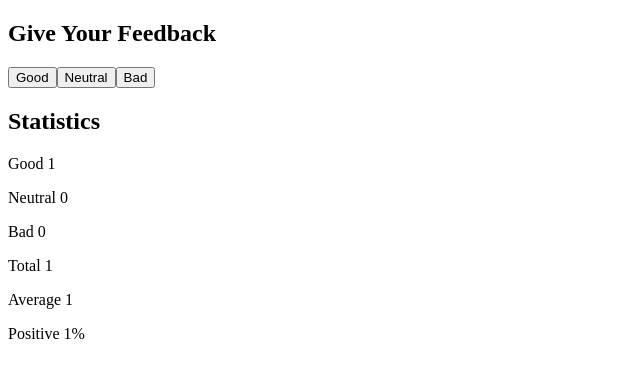
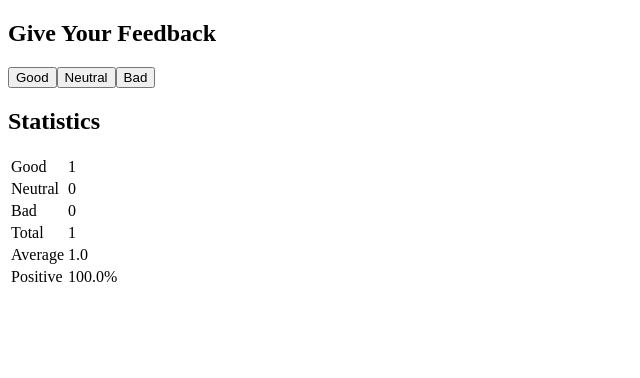
Before and after one commit to bazwright70/fullstackopen2021, a React (Create React App) app in the folder Part1/unicafe/: page / in a window 1280 px wide. Both pictures are taken after a click on the button "Good". Shown: the top 378 px of the page, without its empty margins (0-640 px from the left). Built offline with nearby package versions, Linux system fonts and the light colour scheme.

Commit message:
1.11 - unicafe - display stats in html table with formatted decimal places

```diff
--- a/Part1/unicafe/src/App.js
+++ b/Part1/unicafe/src/App.js
@@ -9,7 +9,9 @@ const Button = ({label, handler}) => {
 // indiv stat component
 const Stat = ({label, val}) => {
   return (
-    <p>{label} {val}</p>
+    <tr>
+      <td>{label}</td> <td>{val}</td>
+    </tr>
   )
 }
 
@@ -35,10 +37,10 @@ function App() {
     return good + bad + neutral
   }
   const getAverage = () => {
-    return (good - bad) / (good+bad+neutral) || 0;
+    return ((good - bad) / (good+bad+neutral)).toFixed(1);
   }
   const getPositive = () => {
-    return ((good)/(good+bad+neutral) || 0)+'%';
+    return ((good)/(good+bad+neutral)*100).toFixed(1)+'%';
   }
 
     return (
@@ -49,15 +51,15 @@ function App() {
         <Button handler={()=>handleClick('bad')} label=' Bad' />
       <h2>Statistics</h2>
       {
-        getAll() &&
-        <div>
+        getAll() > 0 &&
+        <table>
           <Stat label='Good' val={good}/>
           <Stat label='Neutral' val={neutral}/>
           <Stat label='Bad' val={bad}/>
           <Stat label='Total' val={getAll()}/>
           <Stat label='Average' val={getAverage()}/>
           <Stat label='Positive' val={getPositive() }/>
-        </div>
+        </table>
       }
 
     </div>
```
